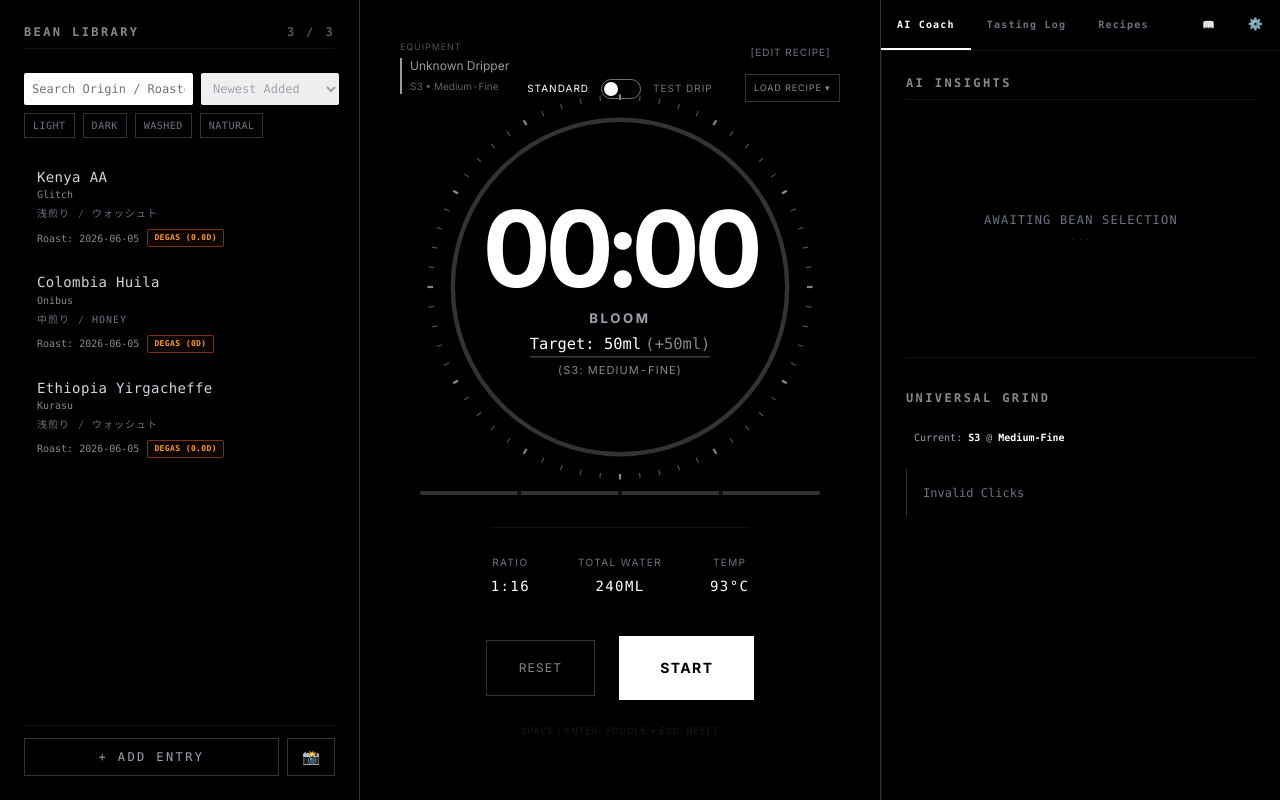
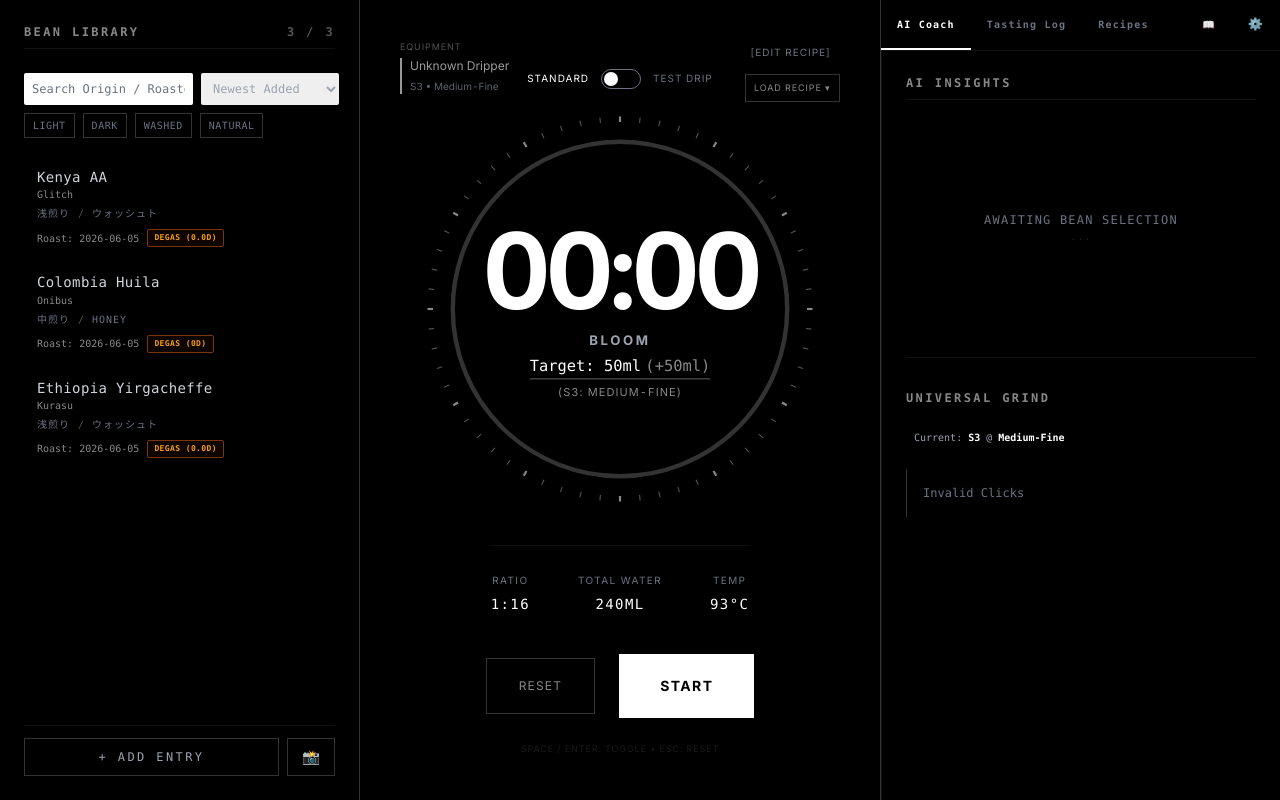
Before and after one commit to fyfonendmdeggggqgendmddxey-ux/kugcc-coffee-lab, a Next.js app: page / in a window 1280 px wide. Built offline with nearby package versions, Linux system fonts and the light colour scheme.

Commit message:
Fix UI margin overlap on CircularTimer

```diff
--- a/components/features/Timer.tsx
+++ b/components/features/Timer.tsx
@@ -232,7 +232,7 @@ export default function Timer({
       </div>
 
       {/* Test Mode Toggle */}
-      <div className="flex items-center gap-3 z-20 pointer-events-auto mt-24 md:mt-4 mb-2">
+      <div className="flex items-center gap-3 z-20 pointer-events-auto mt-24 md:mt-6 mb-6 md:mb-10">
         <span className={`text-[10px] uppercase tracking-widest transition-colors ${!isTestMode ? 'text-white' : 'text-gray-600'}`}>Standard</span>
         <button
             onClick={() => {
```
